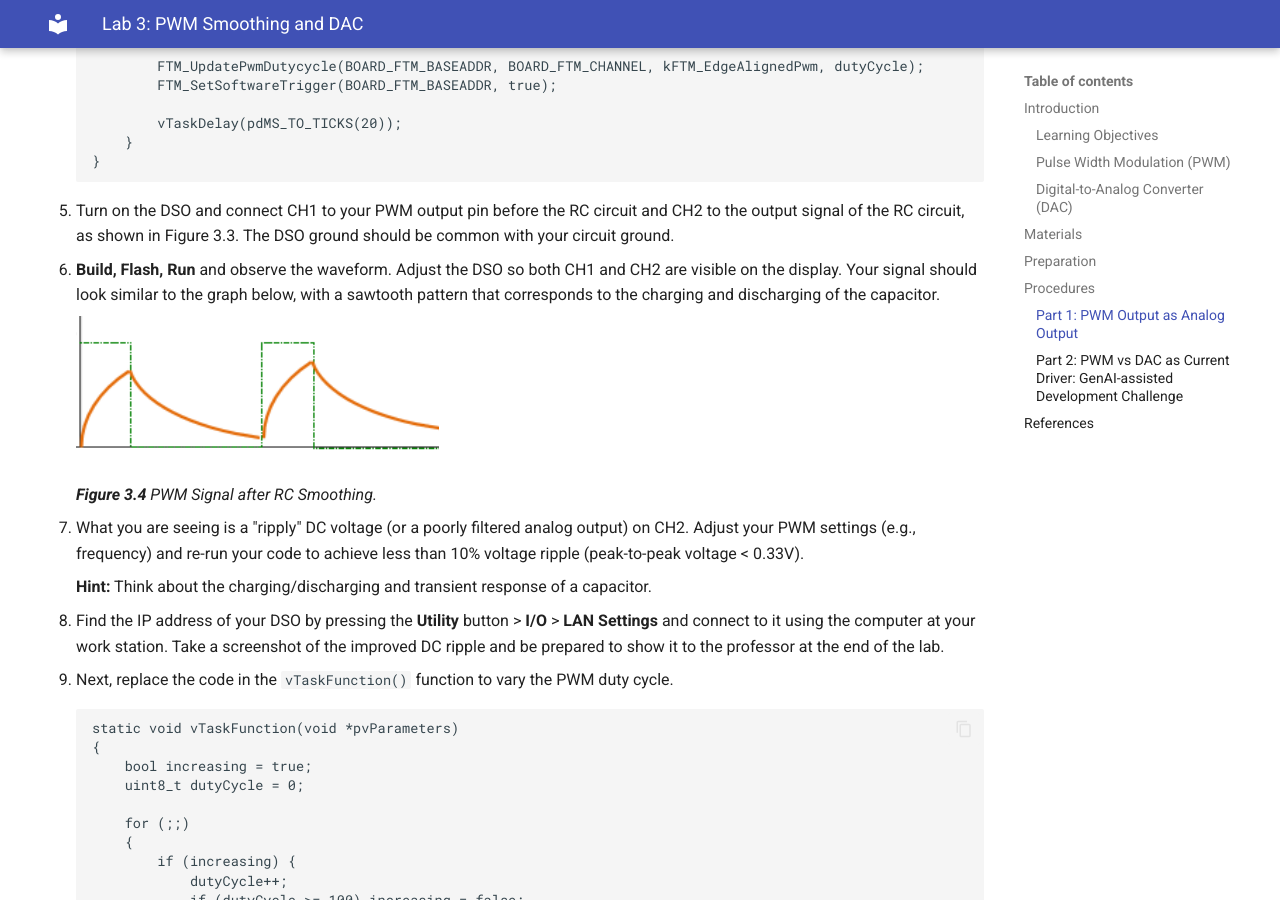
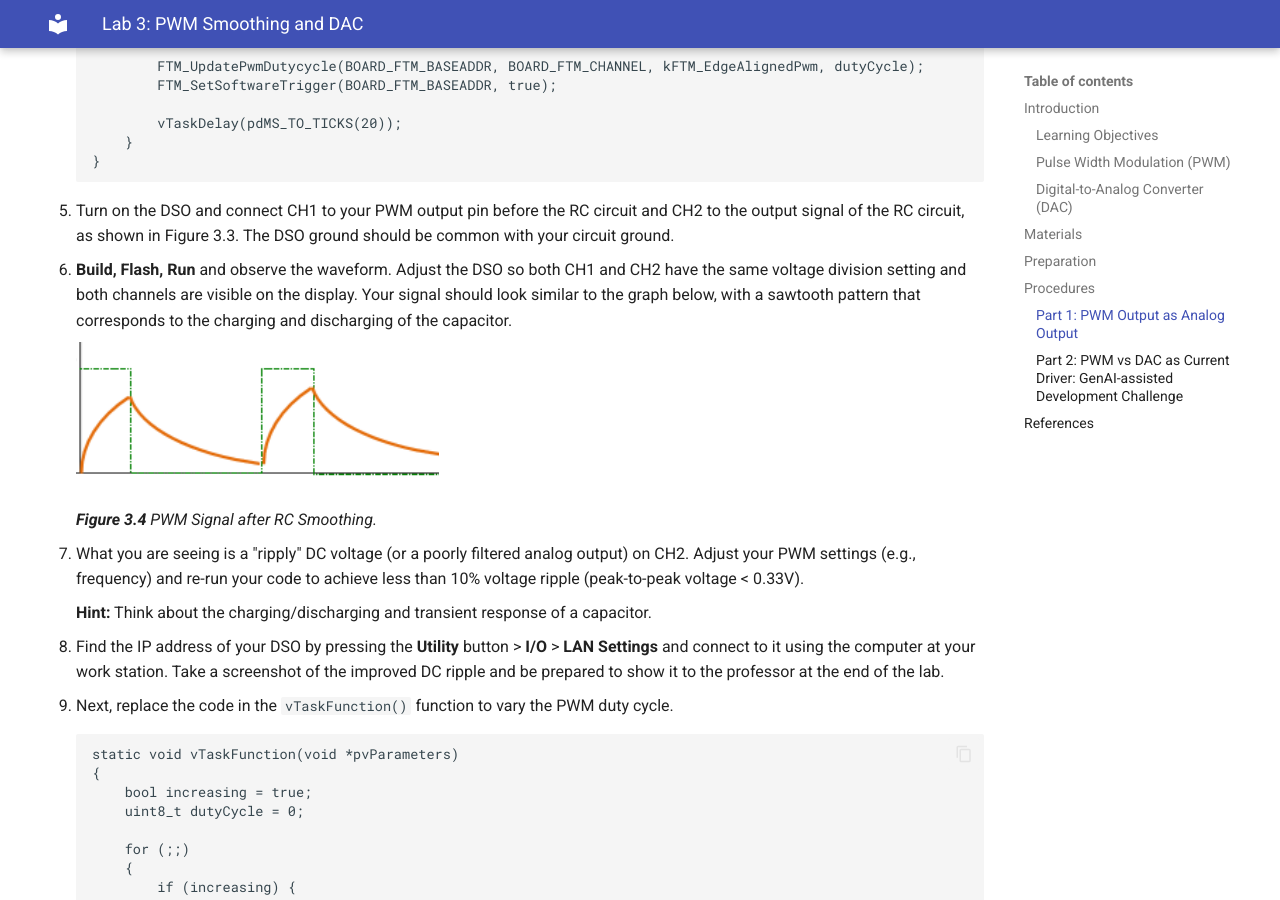
Before and after one commit to Seneca-BSA/Lab-Manual, an MkDocs documentation site: the page built from docs/SEP600/lab3.md, in a window 1280 px wide and 900 px high, scrolled down 6325 px. Built offline with MkDocs 1.6.1 and Material for MkDocs 9.7.7, drawn with Linux system fonts in a browser that asks for light colours.

Commit message:
minor update to sep600 lab

```diff
--- a/docs/SEP600/lab3.md
+++ b/docs/SEP600/lab3.md
@@ -171,7 +171,7 @@ A DAC converts digital binary values into a continuous analog voltage. Unlike PW
 
 5. Turn on the DSO and connect CH1 to your PWM output pin before the RC circuit and CH2 to the output signal of the RC circuit, as shown in Figure 3.3. The DSO ground should be common with your circuit ground.
 
-6. **Build, Flash, Run** and observe the waveform. Adjust the DSO so both CH1 and CH2 are visible on the display. Your signal should look similar to the graph below, with a sawtooth pattern that corresponds to the charging and discharging of the capacitor.
+6. **Build, Flash, Run** and observe the waveform. Adjust the DSO so both CH1 and CH2 have the same voltage division setting and both channels are visible on the display. Your signal should look similar to the graph below, with a sawtooth pattern that corresponds to the charging and discharging of the capacitor.
 
     ![Figure 3.4](lab3-rc-pwm.png)
 
```
